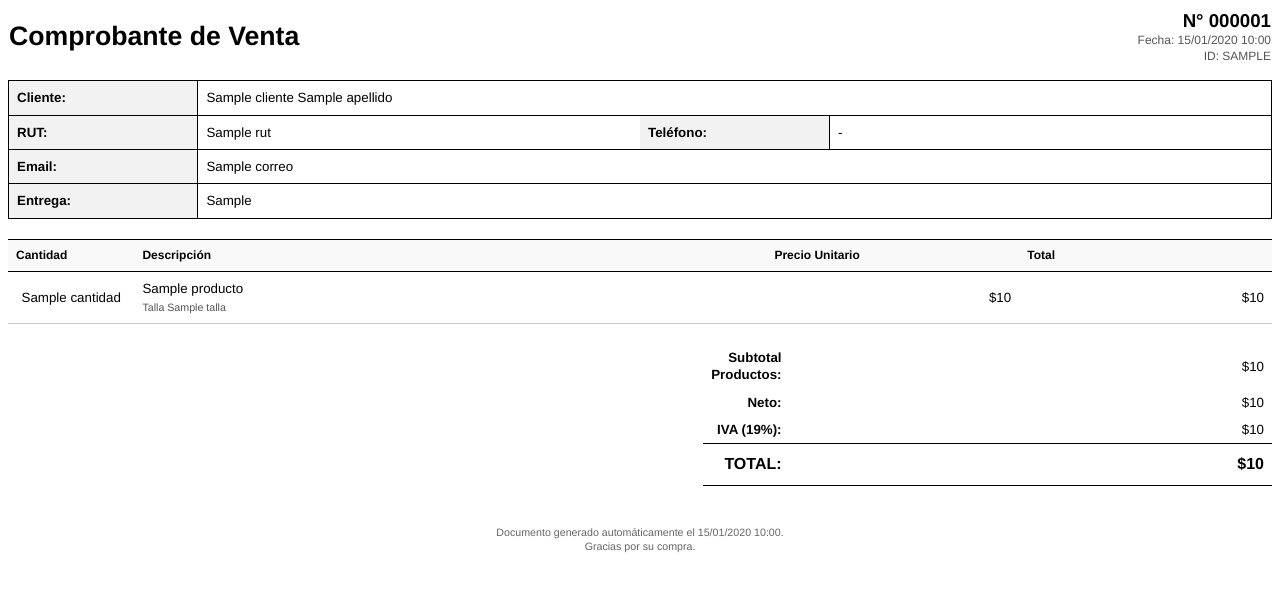
After one commit to Dari023/Sistema-de-inventario-y-ventas, a Django app: template interna/templates/interna/inventario/pedido_comprobante_pdf.html in a window 1280 px wide. The commit adds this page. Shown: the top 592 px of the page. Run offline with Django 5.2, Linux system fonts and the light colour scheme; the template is opened without the code that fills it: most values are stand-ins (such as "Sample title", 1, 10 or a date in 2020).

Commit message:
comprobante en pdf
ahora desde interna pueden descargar el comprobante en pdf

```diff
--- /dev/null
+++ b/interna/templates/interna/inventario/pedido_comprobante_pdf.html
@@ -0,0 +1,291 @@
+<!DOCTYPE html>
+<html lang="es">
+<head>
+    <meta charset="UTF-8">
+
+    <style>
+        @page {
+            size: A4;
+            margin: 1.5cm 1.5cm 1cm;
+        }
+
+        body {
+            font-family: Helvetica, Arial, sans-serif;
+            font-size: 10pt;
+            color: #000;
+            line-height: 1.3;
+        }
+
+        table {
+            width: 100%;
+            border-collapse: collapse;
+        }
+
+        /* Encabezado */
+        .header {
+            margin-bottom: 15px;
+        }
+
+        .titulo {
+            font-size: 20pt;
+            font-weight: bold;
+        }
+
+        .numero {
+            font-size: 14pt;
+            font-weight: bold;
+            text-align: right;
+        }
+
+        .subtitulo {
+            font-size: 9pt;
+            color: #555;
+            text-align: right;
+        }
+
+        /* Cliente */
+        .cliente {
+            border: 1px solid #000;
+            margin-bottom: 20px;
+        }
+
+        .cliente td {
+            padding: 8px;
+            border-bottom: 1px solid #000;
+        }
+
+        .label {
+            font-weight: bold;
+            background-color: #f2f2f2;
+            border-right: 1px solid #000;
+            width: 15%;
+        }
+
+        /* Productos */
+        .productos {
+            margin-bottom: 20px;
+        }
+
+        .productos th {
+            padding: 8px;
+            background-color: #f9f9f9;
+            border-top: 1px solid #000;
+            border-bottom: 1px solid #000;
+            text-align: left;
+            font-size: 9pt;
+        }
+
+        .productos td {
+            padding: 8px;
+            border-bottom: 1px solid #ccc;
+        }
+
+        .center {
+            text-align: center;
+        }
+
+        .right {
+            text-align: right;
+        }
+
+        /* Totales */
+        .totales {
+            width: 45%;
+            margin-left: auto;
+            margin-top: 10px;
+        }
+
+        .totales td {
+            padding: 5px 8px;
+        }
+
+        .totales .label {
+            text-align: right;
+            background: none;
+            border: none;
+        }
+
+        .totales .total td {
+            font-size: 12pt;
+            font-weight: bold;
+            border-top: 1px solid #000;
+            border-bottom: 1px solid #000;
+            padding: 10px 8px;
+        }
+
+        /* Pie */
+        .footer {
+            margin-top: 40px;
+            text-align: center;
+            font-size: 8pt;
+            color: #666;
+        }
+    </style>
+</head>
+
+<body>
+
+<table class="header">
+    <tr>
+        <td width="60%">
+            <div class="titulo">Comprobante de Venta</div>
+        </td>
+
+        <td width="40%">
+            <div class="numero">N° {{ pedido.pk|stringformat:"06d" }}</div>
+
+            <div class="subtitulo">
+                Fecha: {{ pedido.fecha_pedido|date:"d/m/Y H:i" }}<br>
+                ID: {{ pedido.id_compra|stringformat:"s"|slice:":8"|upper }}
+            </div>
+        </td>
+    </tr>
+</table>
+
+<table class="cliente">
+    <tr>
+        <td class="label">Cliente:</td>
+        <td colspan="3">
+            {% if pedido.cliente %}
+                {{ pedido.cliente.nombre }} {{ pedido.cliente.apellido }}
+            {% else %}
+                {{ pedido.nombre_invitado|default:"Cliente Invitado" }}
+            {% endif %}
+        </td>
+    </tr>
+
+    <tr>
+        <td class="label">RUT:</td>
+        <td width="35%">
+            {% if pedido.cliente %}
+                {{ pedido.cliente.rut|default:"-" }}
+            {% else %}
+                {{ pedido.rut_invitado|default:"-" }}
+            {% endif %}
+        </td>
+
+        <td class="label">Teléfono:</td>
+        <td width="35%">
+            {% if pedido.cliente %}
+                {{ pedido.cliente.telefono|default:"-" }}
+            {% else %}
+                {{ pedido.telefono_invitado|default:"-" }}
+            {% endif %}
+        </td>
+    </tr>
+
+    <tr>
+        <td class="label">Email:</td>
+        <td colspan="3">
+            {% if pedido.cliente %}
+                {{ pedido.cliente.correo|default:"-" }}
+            {% else %}
+                {{ pedido.email_invitado|default:"-" }}
+            {% endif %}
+        </td>
+    </tr>
+
+    <tr>
+        <td class="label">Entrega:</td>
+        <td colspan="3">
+            {{ pedido.get_tipo_entrega_display }}
+
+            {% if pedido.tipo_entrega == 'envio' %}
+                — {{ pedido.direccion_invitado|default:"" }}
+
+                {% if pedido.comuna_entrega %}
+                    , {{ pedido.comuna_entrega }}
+                {% endif %}
+
+                {% if pedido.region_entrega %}
+                    ({{ pedido.region_entrega }})
+                {% endif %}
+            {% endif %}
+        </td>
+    </tr>
+</table>
+
+<table class="productos">
+    <thead>
+        <tr>
+            <th width="10%" class="center">Cantidad</th>
+            <th width="50%">Descripción</th>
+            <th width="20%" class="right">Precio Unitario</th>
+            <th width="20%" class="right">Total</th>
+        </tr>
+    </thead>
+
+    <tbody>
+        {% if pedido.tipo_pedido == 'personalizado' %}
+
+            {% for d in pedido.detalles_personalizados.all %}
+                <tr>
+                    <td class="center">{{ d.cantidad }}</td>
+                    <td>{{ d.descripcion }}</td>
+                    <td class="right">${{ d.precio_unitario|floatformat:"0g" }}</td>
+                    <td class="right">${{ d.subtotal|floatformat:"0g" }}</td>
+                </tr>
+            {% endfor %}
+
+        {% else %}
+
+            {% for d in pedido.detallepedido_set.all %}
+                <tr>
+                    <td class="center">{{ d.cantidad }}</td>
+
+                    <td>
+                        {{ d.producto.nombre }}
+
+                        {% if d.variante %}
+                            <br>
+                            <span style="font-size: 8pt; color: #555;">
+                                Talla {{ d.variante.talla }}
+                            </span>
+                        {% endif %}
+                    </td>
+
+                    <td class="right">${{ d.precio_vigente|floatformat:"0g" }}</td>
+                    <td class="right">${{ d.subtotal|floatformat:"0g" }}</td>
+                </tr>
+            {% endfor %}
+
+        {% endif %}
+    </tbody>
+</table>
+
+<table class="totales">
+    <tr>
+        <td class="label">Subtotal Productos:</td>
+        <td class="right">${{ pedido.subtotal_productos|floatformat:"0g" }}</td>
+    </tr>
+
+    {% if pedido.costo_envio > 0 %}
+        <tr>
+            <td class="label">Costo de Envío:</td>
+            <td class="right">${{ pedido.costo_envio|floatformat:"0g" }}</td>
+        </tr>
+    {% endif %}
+
+    <tr>
+        <td class="label">Neto:</td>
+        <td class="right">${{ neto|floatformat:"0g" }}</td>
+    </tr>
+
+    <tr>
+        <td class="label">IVA (19%):</td>
+        <td class="right">${{ iva|floatformat:"0g" }}</td>
+    </tr>
+
+    <tr class="total">
+        <td class="label">TOTAL:</td>
+        <td class="right">${{ pedido.total|floatformat:"0g" }}</td>
+    </tr>
+</table>
+
+<div class="footer">
+    Documento generado automáticamente el {{ fecha|date:"d/m/Y H:i" }}.<br>
+    Gracias por su compra.
+</div>
+
+</body>
+</html>
--- a/interna/templates/interna/inventario/pedido_listar.html
+++ b/interna/templates/interna/inventario/pedido_listar.html
@@ -105,6 +105,7 @@
                 <td>
                     <div class="acciones">
                         <a href="{% url 'pedido_detalles' pk=pedido.pk %}">Ver Detalles</a>
+                        <a href="{% url 'pedido_pdf' pk=pedido.pk %}" target="_blank">Comprobante PDF</a>
                     </div>
                 </td>
             </tr>
--- a/interna/urls.py
+++ b/interna/urls.py
@@ -58,5 +58,6 @@ urlpatterns = [
     path('pedidos/personalizados/desde-consulta/<int:consulta_pk>/', views.pedido_personalizado_crear, name='pedido_personalizado_desde_consulta'),
     path('exportar/productos/', exportaciones.producto_exportar, name='exportar_productos'),
     path('exportar/materias-primas/', exportaciones.materia_prima_exportar, name='exportar_materias_primas'),
-    path('exportar/pedidos/', exportaciones.pedido_exportar, name='exportar_pedidos')
+    path('exportar/pedidos/', exportaciones.pedido_exportar, name='exportar_pedidos'),
+    path('pedidos/<int:pk>/comprobante-pdf/', views.pedido_comprobante_pdf, name='pedido_pdf'),
 ]
```
Also changed, not shown: interna/templates/interna/inventario/pedido_detalles.html (+9 -3 lines), interna/views.py (+38 -1 lines).
